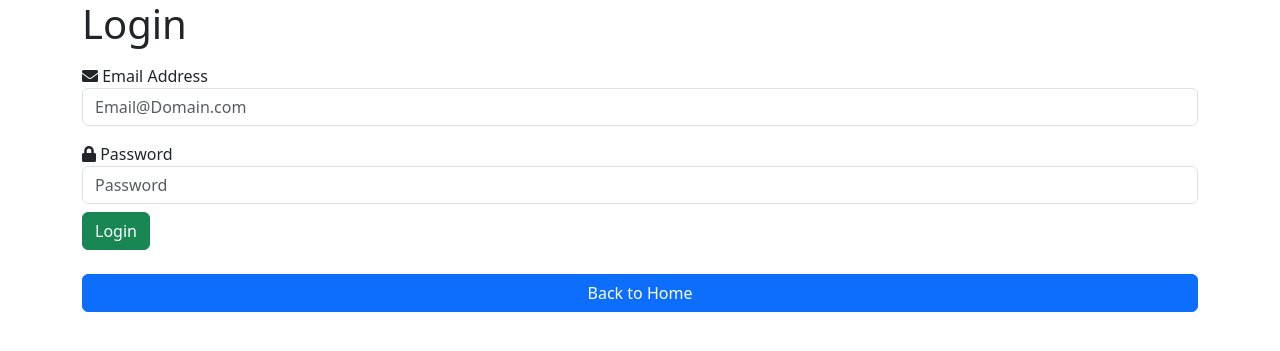
After one commit to JohnBoyDev/UserFramework, a PHP site: page /login.php in a window 1280 px wide. The commit adds this page. Shown: the top 351 px of the page. Run offline with PHP 8.4, Linux system fonts and the light colour scheme.

Commit message:
Added ability to login and logout

```diff
--- a/UserFramework/UserFramework.php
+++ b/UserFramework/UserFramework.php
@@ -6,6 +6,7 @@
     (c) 2023, John "JohnBoyDev" Channell
 
 */
+session_start();
 
 class UFDatabase extends PDO {
     protected $host;
@@ -100,6 +101,95 @@ $tableResults .= "
 }
 
 
-class UserFramework {
-    private $database;
+class UserAuth extends UFDatabase {
+    protected $UFDatabase;
+
+    function __construct() {
+        $this->UFDatabase = new UFDatabase("localhost", "uf-test", "uf-database", "");
+
+        // $statement = $this->UFDatabase->prepare("SELECT User_ID, User_Name, User_Email, User_Pass FROM accounts");
+        // $statement->execute();
+        // $results = $statement->fetchAll(PDO::FETCH_ASSOC);
+        // foreach ($results as $key => $value) {
+        //     array_push($this->tableElements, $value);
+        // }
+    }
+
+    function login($u, $pwd) {
+        $email = htmlspecialchars($u);
+        $pass = htmlspecialchars($pwd);
+        if (!filter_var($email, FILTER_VALIDATE_EMAIL)) {
+            echo("<div class=\"container my-2\">
+                <div class=\"alert alert-danger\" role=\"alert\">BAD EMAIL</div>
+            </div>");
+            return(null);
+        }
+        if (isset($_SESSION["id"])) {
+            echo("<div class=\"container my-2\">
+                <div class=\"alert alert-info\" role=\"alert\">You're already logged in as ".$this->getInformation("username", $_SESSION["id"]).".</div>
+            </div>");
+            return(null);
+        }
+
+        $statement = $this->UFDatabase->prepare("SELECT User_ID, User_Email, User_Pass FROM accounts WHERE User_Email = ?");
+        $statement->execute([htmlspecialchars($email)]);
+        $results = $statement->fetch(PDO::FETCH_ASSOC);
+
+        $statement->closeCursor();
+
+        if (!empty($statement->rowCount())) {
+            if (password_verify($pass, $results["User_Pass"])) {
+                $_SESSION["id"] = $results["User_ID"];
+            } else {
+            echo("<div class=\"container my-2\">
+                <div class=\"alert alert-danger\" role=\"alert\"><h4>Error!</h4>Email and Password do not match!</div>
+            </div>");
+            return(null);
+            }
+        } else {
+            echo("<div class=\"container my-2\">
+                <div class=\"alert alert-danger\" role=\"alert\"><h4>Sorry!</h4>We haven't found an account that matches.</div>
+            </div>");
+            return(null);
+        }
+    }
+
+    function getInformation($info, $id) {
+        $type = htmlspecialchars($info);
+        $ID = htmlspecialchars($id);
+
+        if (!isset($_SESSION["id"])) {
+            return(null);
+        }
+
+        $statement = $this->UFDatabase->prepare("SELECT User_ID, User_Name, User_Email, User_Created FROM accounts WHERE User_ID = ?");
+        $statement->execute([$ID]);
+        $results = $statement->fetch(PDO::FETCH_ASSOC);
+
+        $statement->closeCursor();
+
+        if (!empty($statement->rowCount())) {
+            switch (strtolower($type)) {
+                case strtolower("id"):
+                    return($results["User_ID"]);
+                    break;
+                case strtolower("username"):
+                    return($results["User_Name"]);
+                    break;
+                case strtolower("email"):
+                    return($results["User_Email"]);
+                    break;
+                case strtolower("created"):
+                    return($results["User_Created"]);
+                    break;
+                default:
+                    break;
+            }
+        }
+    }
+
+    function LogOut() {
+        session_destroy();
+        header('Location: login.php');
+    }
 }
--- a/UserFramework/index.php
+++ b/UserFramework/index.php
@@ -10,7 +10,8 @@
 </head>
 <body>
     <div class="container my-5">
-        <h2>Hello there.</h2><?php $ConfigTable = new UFDBTable("config"); echo($ConfigTable->PrintResults()); ?>
+        <a href="login.php" class="btn d-block btn-primary">Login Here</a>
+        <h2>Hello there<?php if (isset($_SESSION["id"])) {$login = new UserAuth();echo " ".$login->getInformation("username", $_SESSION["id"]);} ?>.</h2><?php $ConfigTable = new UFDBTable("config"); echo($ConfigTable->PrintResults()); ?>
     </div>
 </body>
 </html>
--- /dev/null
+++ b/UserFramework/login.php
@@ -0,0 +1,48 @@
+<?php require_once("UserFramework.php"); $login = new UserAuth(); ?>
+<!DOCTYPE html>
+<html lang="en">
+<head>
+    <meta charset="UTF-8">
+    <meta name="viewport" content="width=device-width, initial-scale=1.0">
+    <link href="https://cdn.jsdelivr.net/npm/bootstrap@5.3.0/dist/css/bootstrap.min.css" rel="stylesheet" integrity="sha384-9ndCyUaIbzAi2FUVXJi0CjmCapSmO7SnpJef0486qhLnuZ2cdeRhO02iuK6FUUVM" crossorigin="anonymous">
+    <link rel="stylesheet" href="https://use.fontawesome.com/releases/v5.7.1/css/all.css">
+    <title>Login</title>
+    <?php if (isset($_POST["email"], $_POST["password"])) :?>
+    <?php
+        $login->login($_POST["email"], $_POST["password"]);
+    ?>
+    <?php endif; ?>
+    <?php if (isset($_POST["logout"]) && (!empty($_SESSION["id"]))) {
+        $login->LogOut();
+    } ?>
+</head>
+<body>
+<?php if (isset($_SESSION["id"])): ?>
+    <div class="container my-2">
+        <div class="alert alert-primary" role="alert">You are currently logged in!</div>
+        <a href="index.php" class="btn btn-primary w-100 mx-auto">Back to Home</a>
+        <h4>Greetings <?php echo $login->getInformation("username", $_SESSION["id"])?>!</h4>
+        <p>Looking to logout? Click below!</p>
+        <form method="post">
+            <input type="submit" value="Logout" name="logout" class="btn btn-danger">
+        </form>
+    </div>
+<?php else: ?>
+    <div class="container">
+        <h1>Login</h1>
+        <form method="post">
+            <div class="form-group py-2">
+                <label for="username"><i class="fas fa-envelope"></i>&nbsp;Email Address</label>
+                <input class="form-control" type="email" name="email" placeholder="Email@Domain.com" id="email" required>
+            </div>
+            <div class="form-group py-2">
+                <label for="password"><i class="fas fa-lock"></i>&nbsp;Password</label>
+                <input class="form-control" type="password" name="password" placeholder="Password" id="password" required>
+            </div>
+            <input type="submit" name="Login" value="Login" class="btn btn-success">
+        </form>
+        <a href="index.php" class="btn btn-primary w-100 mx-auto my-4">Back to Home</a>
+    </div>
+<?php endif; ?>
+</body>
+</html>
```
